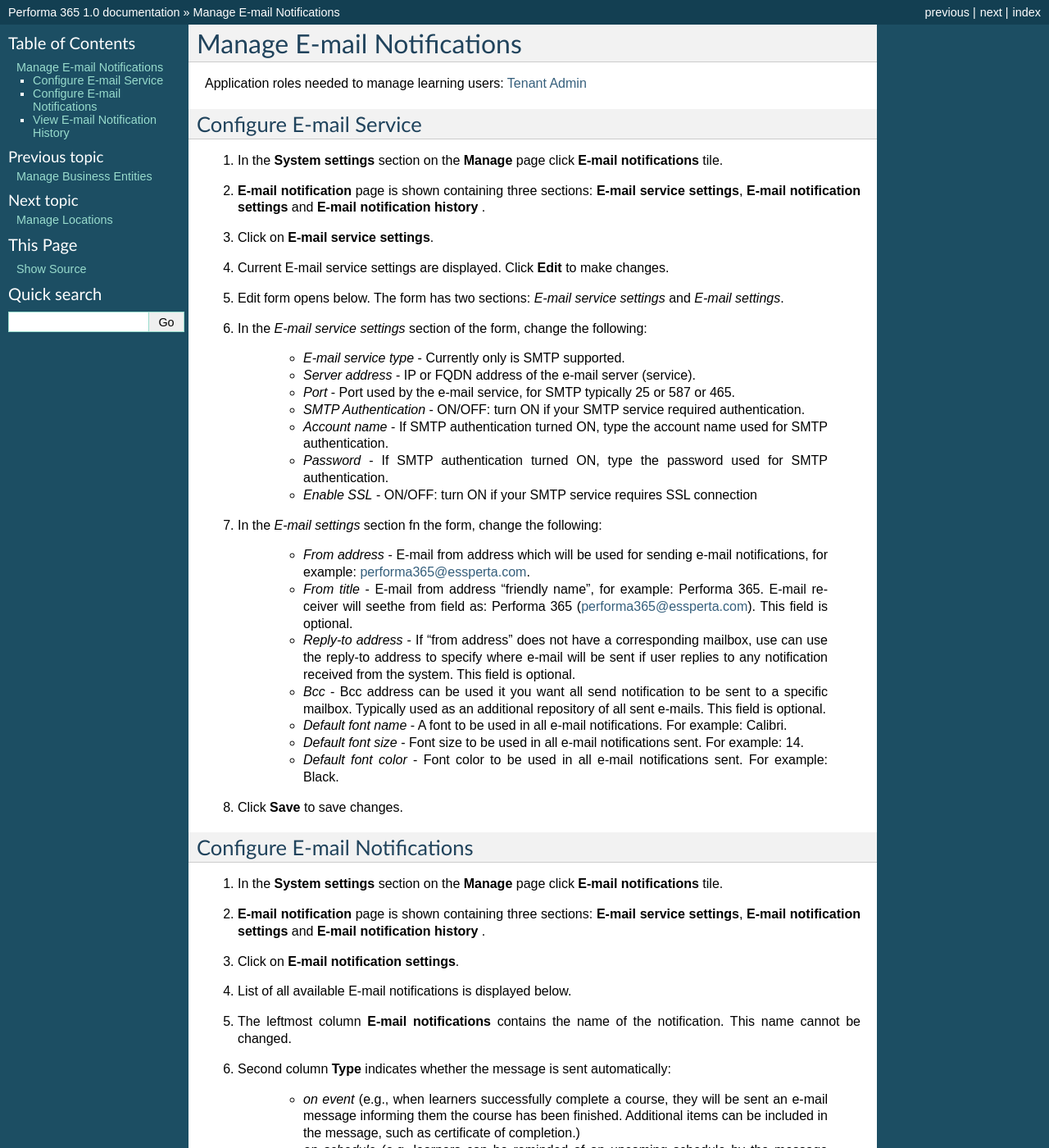
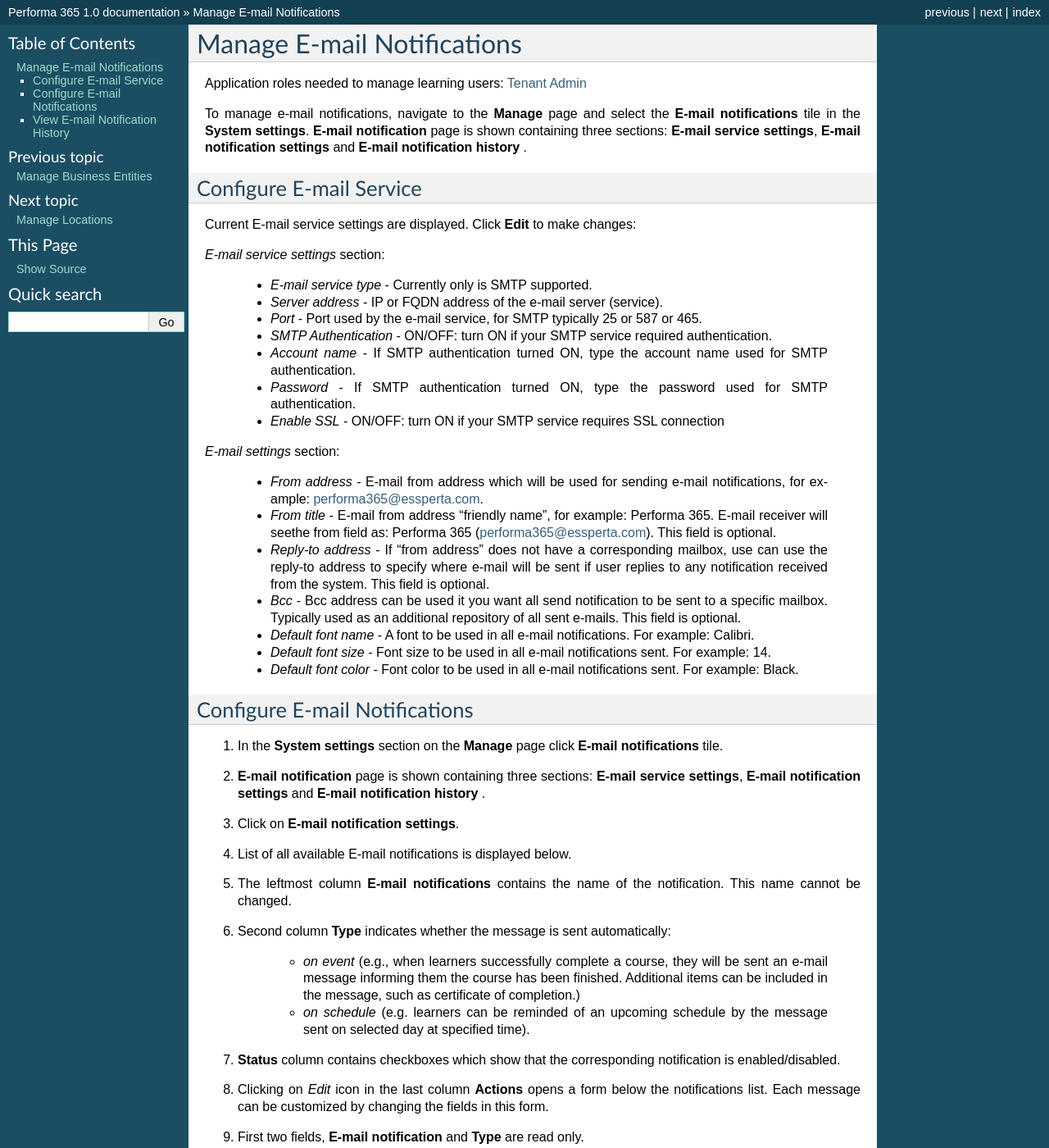
Before and after one commit to pslisko/performa365docs, a Sphinx documentation site: the page built from docs/howto/manage_email_notifications.rst, in a window 1280 px wide and 1400 px high. Shown: the whole window at 82% size. Built offline with Sphinx 7.4.7, drawn with Linux system fonts in a browser that asks for light colours; pages that are not in the unit, such as notebooks, are missing from menus.

Commit message:
Update manage_email_notifications.rst

```diff
--- a/docs/howto/manage_email_notifications.rst
+++ b/docs/howto/manage_email_notifications.rst
@@ -5,15 +5,15 @@
 
 Application roles needed to manage learning users: :ref:`Tenant Admin <tenant_administrator>`
 
+To manage e-mail notifications, navigate to the **Manage** page and select the **E-mail notifications** tile in the **System settings**. **E-mail notification** page is shown containing three sections: **E-mail service settings**, **E-mail notification settings** and **E-mail notification history** .
+
+
 Configure E-mail Service
 ^^^^^^^^^^^^^^^^^^^^^^^^^^^^
 
-#. In the **System settings** section on the **Manage** page click **E-mail notifications** tile.
-#. **E-mail notification** page is shown containing three sections: **E-mail service settings**, **E-mail notification settings** and **E-mail notification history** .
-#. Click on **E-mail service settings**.
-#. Current E-mail service settings are displayed. Click **Edit** to make changes.
-#. Edit form opens below. The form has two sections: *E-mail service settings* and *E-mail settings*.
-#. In the *E-mail service settings* section of the form, change the following:
+Current E-mail service settings are displayed. Click **Edit** to make changes:
+
+*E-mail service settings* section:
 
     * *E-mail service type* - Currently only is SMTP supported.
     * *Server address* - IP or FQDN address of the e-mail server (service).
@@ -23,7 +23,7 @@
     * *Password* - If SMTP authentication turned ON, type the password used for SMTP authentication.
     * *Enable SSL* - ON/OFF: turn ON if your SMTP service requires SSL connection
 
-#. In the *E-mail settings* section fn the form, change the following:
+*E-mail settings* section:
 
     * *From address* - E-mail from address which will be used for sending e-mail notifications, for example: performa365@essperta.com.
     * *From title* - E-mail from address "friendly name", for example: Performa 365. E-mail receiver will seethe from field as: Performa 365 (performa365@essperta.com). This field is optional.
@@ -32,8 +32,6 @@
     * *Default font name* - A font to be used in all e-mail notifications. For example: Calibri.
     * *Default font size* - Font size to be used in all e-mail notifications sent. For example: 14.
     * *Default font color* - Font color to be used in all e-mail notifications sent. For example: Black.
-
-#. Click **Save** to save changes.
 
 
 Configure E-mail Notifications
```
